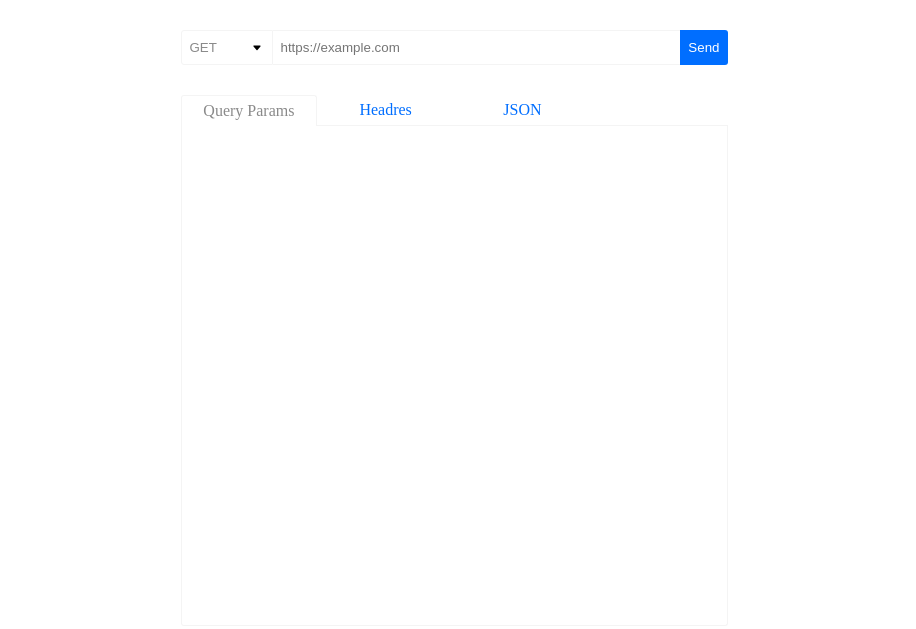
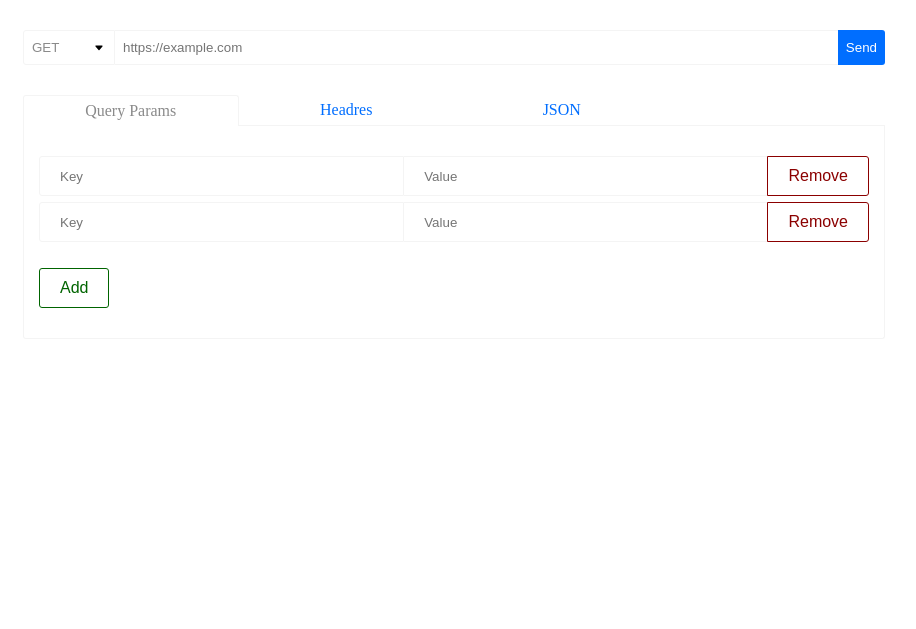
Before and after one commit to leo3651/JS-workshop, a website built with Vite: page 10/index.html in a window 1280 px wide. Shown: the whole page, without its empty margins (186-1102 px from the left). Built offline with nearby package versions, Linux system fonts and the light colour scheme.

Commit message:
finish style

```diff
--- a/10/index.html
+++ b/10/index.html
@@ -13,8 +13,10 @@
     <link rel="stylesheet" href="style.css" />
     <title>Document</title>
   </head>
+
   <body>
     <div class="container">
+      <!-- FORM  -->
       <form>
         <select class="select">
           <option>GET</option>
@@ -27,7 +29,9 @@
         <button class="btn-send">Send</button>
       </form>
 
+      <!-- TABS CONTAINER -->
       <div class="tabs-container">
+        <!-- TABS -->
         <ul class="list">
           <li class="list-item active-tab" data-tab-content="query-params">
             Query Params
@@ -37,10 +41,37 @@
           <li></li>
         </ul>
 
-        <div id="query-params" class="results active-tab-content"></div>
+        <!-- TABS CONTENTS -->
+
+        <!-- QUERY PARAMS -->
+        <div id="query-params" class="results active-tab-content">
+          <div class="key-value-pairs">
+            <input class="input key-input" type="text" placeholder="Key" />
+            <input class="input value-input" type="text" placeholder="Value" />
+            <button class="btn danger">Remove</button>
+          </div>
+          <div class="key-value-pairs">
+            <input class="input key-input" type="text" placeholder="Key" />
+            <input class="input value-input" type="text" placeholder="Value" />
+            <button class="btn danger">Remove</button>
+          </div>
+          <button class="btn success">Add</button>
+        </div>
+
+        <!-- HEADERS -->
         <div id="headers" class="results"></div>
+
+        <!-- JSON -->
         <div id="json" class="results"></div>
       </div>
     </div>
+
+    <template>
+      <div class="key-value-pairs">
+        <input class="input key-input" type="text" placeholder="Key" />
+        <input class="input value-input" type="text" placeholder="Value" />
+        <button class="btn danger">Remove</button>
+      </div>
+    </template>
   </body>
 </html>
--- a/10/style.css
+++ b/10/style.css
@@ -24,7 +24,7 @@ body {
 
 .container {
   margin: 0 auto;
-  width: 45%;
+  width: 70%;
   padding: 0 1rem;
 }
 
@@ -73,7 +73,7 @@ form {
   border-left: 0;
   border-right: 0;
 
-  flex: 1 1 30rem;
+  flex: 1 1 0;
 }
 
 .list {
@@ -104,7 +104,6 @@ li {
 
 .results {
   display: none;
-  height: 50rem;
   border: 1px solid #f4f4f4;
   border-top: none;
   border-radius: 3px;
@@ -115,3 +114,58 @@ li {
 .active-tab-content {
   display: block;
 }
+
+#headers,
+#json,
+#query-params {
+  padding: 3rem 1.5rem;
+}
+
+.key-value-pairs {
+  margin-bottom: 0.6rem;
+  display: flex;
+  align-items: center;
+}
+
+.input,
+.danger {
+  height: 4rem;
+}
+
+.input {
+  flex: 1 1 0;
+  padding: 1rem 2rem;
+  border: 1px solid #f4f4f4;
+  border-radius: 0;
+  outline: none;
+}
+
+.value-input {
+  border-left: none;
+  border-right: none;
+}
+
+.key-input {
+  border-top-left-radius: 3px;
+  border-bottom-left-radius: 3px;
+}
+
+.btn {
+  outline: none;
+  background: none;
+  border: 1px solid currentColor;
+  padding: 1rem 2rem;
+  font-size: 1.6rem;
+}
+
+.success {
+  color: darkgreen;
+  border-radius: 3px;
+  margin-top: 2rem;
+}
+
+.danger {
+  color: darkred;
+  border-top-right-radius: 3px;
+  border-bottom-right-radius: 3px;
+}
```
